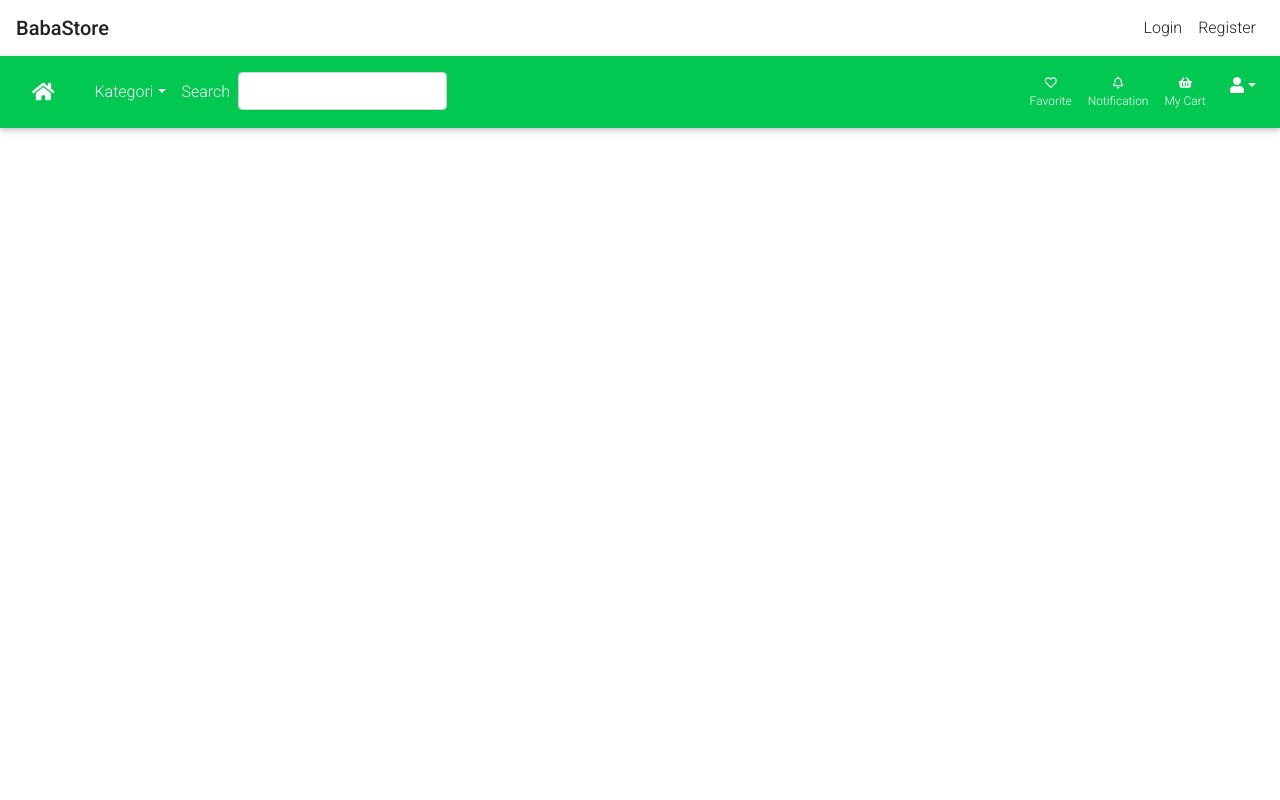
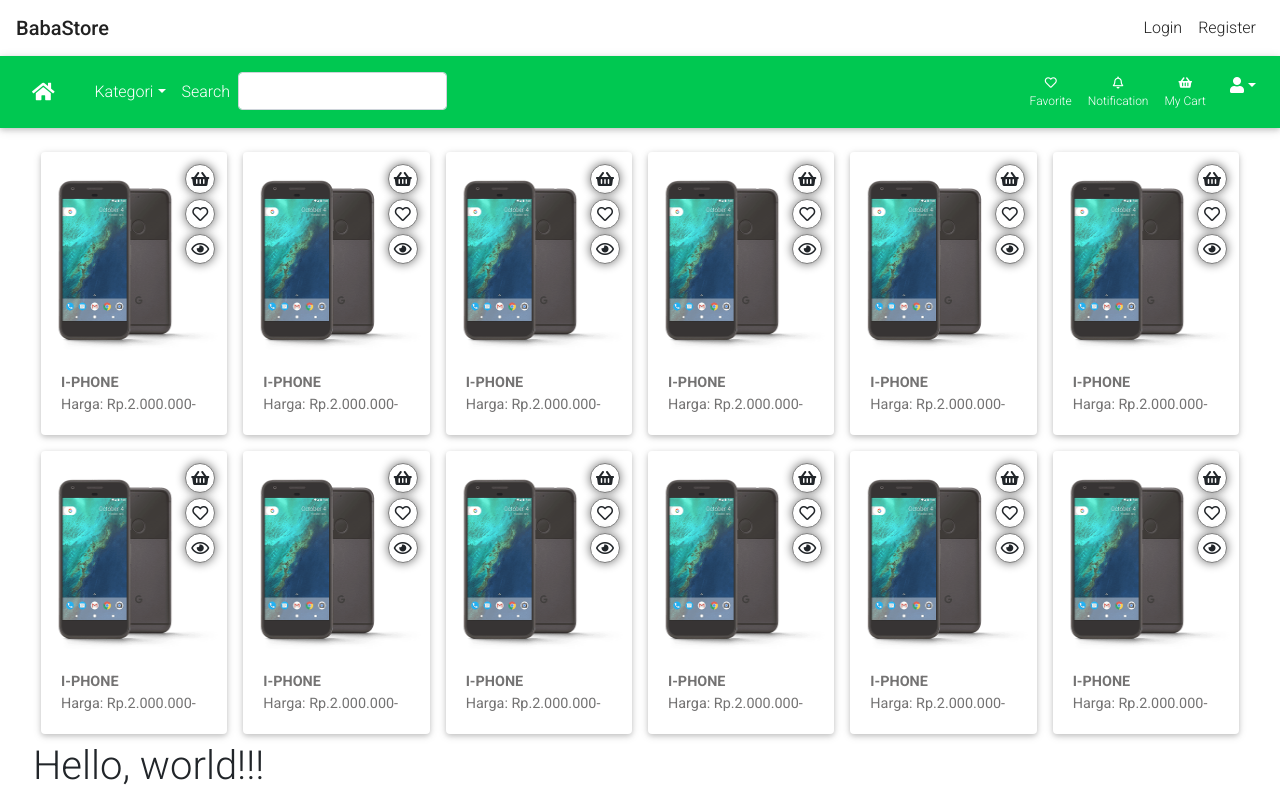
Before and after one commit to tedilesmana/Project-E-Comerces-BabaStore, a React (Create React App) app: page /mycart in a window 1280 px wide. Built offline with nearby package versions, Linux system fonts and the light colour scheme.

Commit message:
edit home 2

```diff
--- a/src/App.js
+++ b/src/App.js
@@ -12,8 +12,9 @@
       <div>
         <Headnav />
         <Navbar />
+        <VHome />
         <Switch>
-          <Route path="/" exact ><VHome /></Route>
+          <Route path="/" exact ></Route>
           {/*<Route path="/mycart"><VCart /></Route>
           <Route path="/login"><VLogin/></Route>*/}
         </Switch>
```
